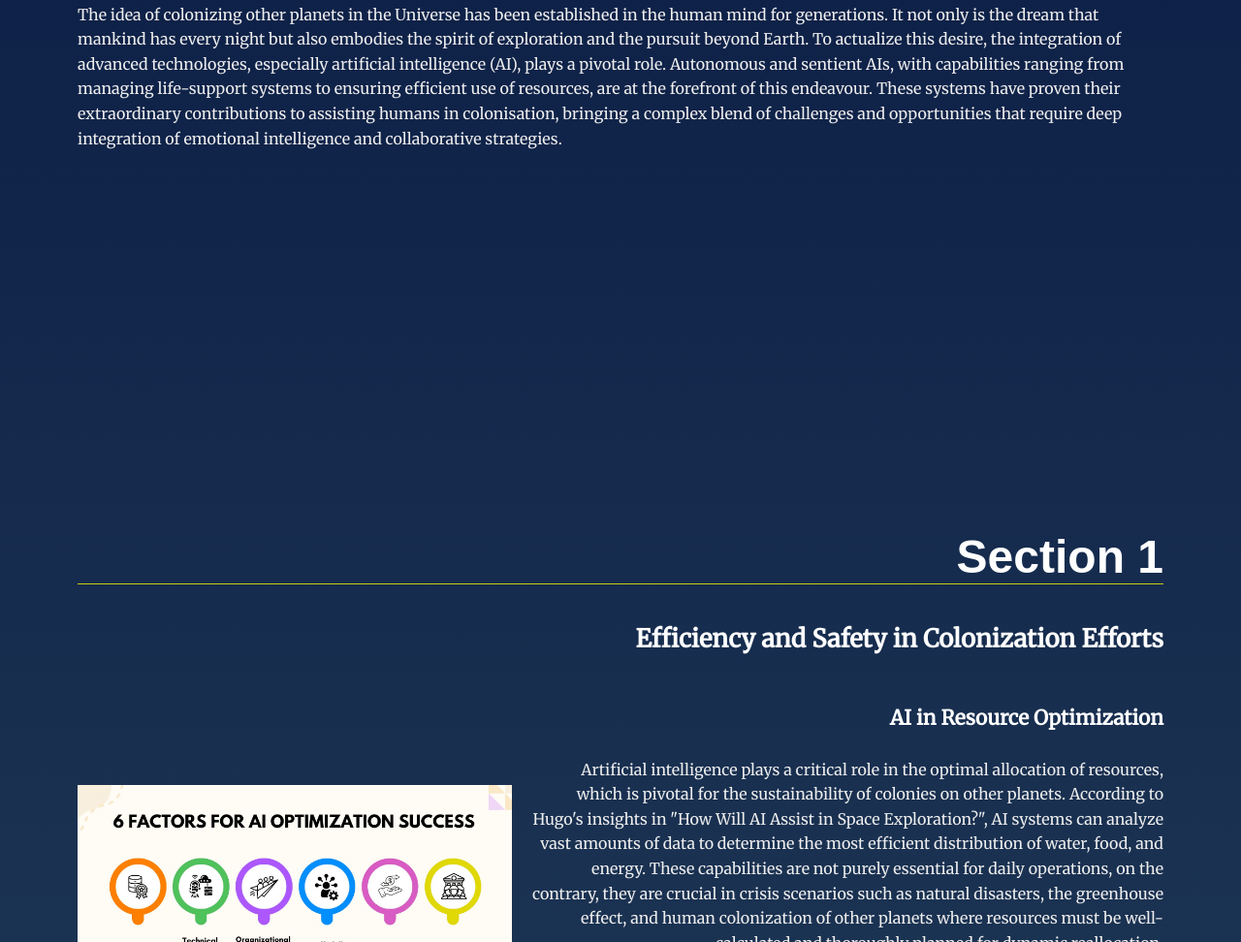
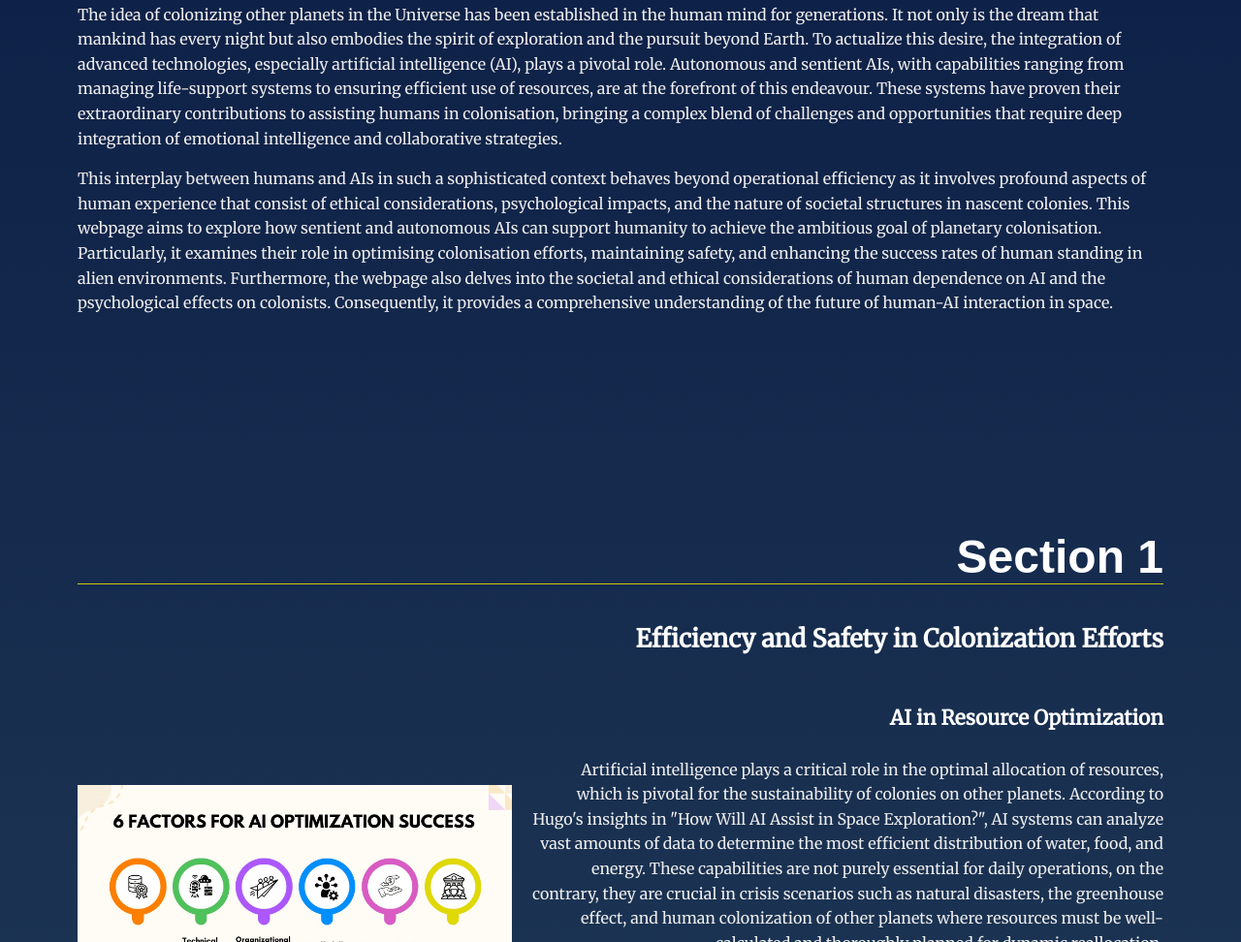
Before and after one commit to AndyTranPro/Blogging, a plain HTML site: page index.html in a window 1280 px wide. Shown: the part 1126-2098 px from the top of the page at 97% size. Drawn offline with Linux system fonts and the light colour scheme.

Commit message:
complete changes

```diff
--- a/index.html
+++ b/index.html
@@ -33,6 +33,7 @@
       <div class="landing__container">
         <h2>Introduction</h2>
         <p>The idea of colonizing other planets in the Universe has been established in the human mind for generations. It not only is the dream that mankind has every night but also embodies the spirit of exploration and the pursuit beyond Earth. To actualize this desire, the integration of advanced technologies, especially artificial intelligence (AI), plays a pivotal role. Autonomous and sentient AIs, with capabilities ranging from managing life-support systems to ensuring efficient use of resources, are at the forefront of this endeavour. These systems have proven their extraordinary contributions to assisting humans in colonisation, bringing a complex blend of challenges and opportunities that require deep integration of emotional intelligence and collaborative strategies.</p>
+        <p>This interplay between humans and AIs in such a sophisticated context behaves beyond operational efficiency as it involves profound aspects of human experience that consist of ethical considerations, psychological impacts, and the nature of societal structures in nascent colonies. This webpage aims to explore how sentient and autonomous AIs can support humanity to achieve the ambitious goal of planetary colonisation. Particularly, it examines their role in optimising colonisation efforts, maintaining safety, and enhancing the success rates of human standing in alien environments. Furthermore, the webpage also delves into the societal and ethical considerations of human dependence on AI and the psychological effects on colonists. Consequently, it provides a comprehensive understanding of the future of human-AI interaction in space.</p>
       </div>
     </section>
     <section id="section1" data-nav="Section 1">
```
